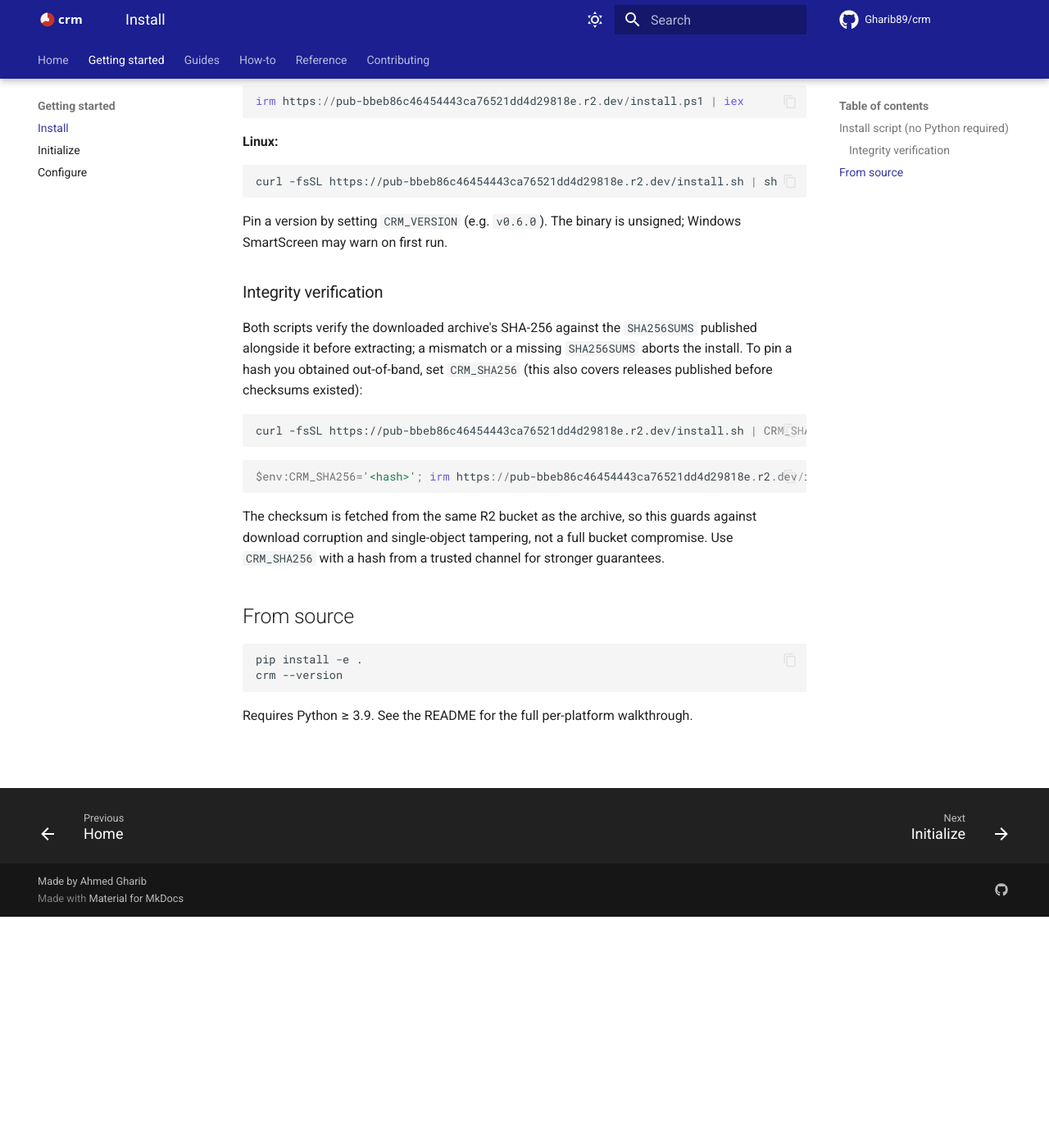
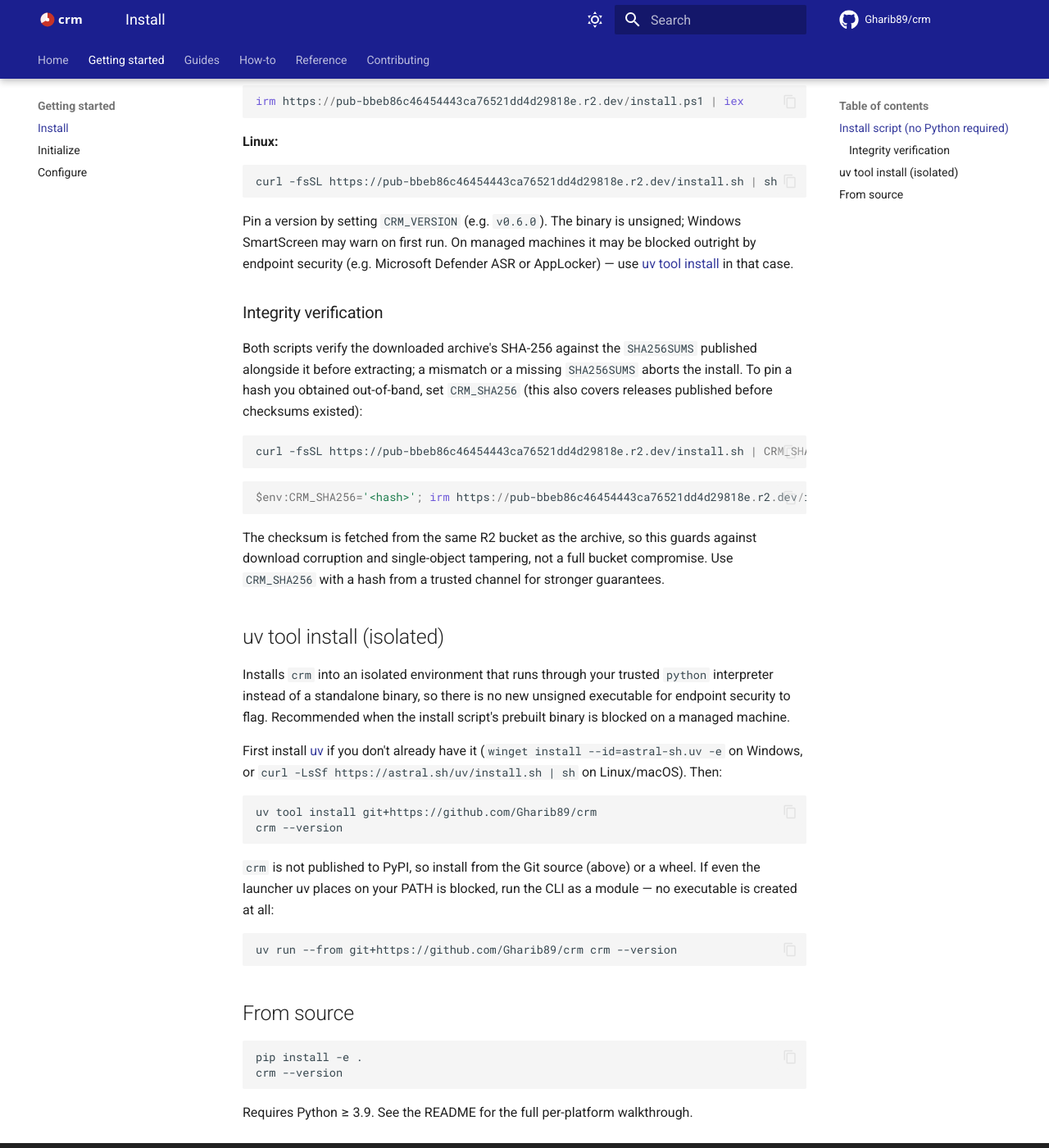
Before and after one commit to Gharib89/crm, an MkDocs documentation site: the page built from docs/getting-started/install.md, in a window 1280 px wide and 1400 px high, scrolled down 282 px. Shown: the whole window at 82% size. Built offline with MkDocs 1.6.1 and Material for MkDocs 9.7.7, drawn with Linux system fonts in a browser that asks for light colours; comment, search, counter and statistics services are not loaded.

Commit message:
docs(install): add uv tool install option for ASR-blocked machines
The release crm.exe is an unsigned PyInstaller bundle and gets blocked by
Microsoft Defender ASR (ransomware rule) on MDM-managed machines, with no
local workaround. Add `uv tool install` as an isolated install path that runs
through the trusted python interpreter so no new low-prevalence executable is
created, with a link to uv's installer and a `uv run --from` module fallback.

Co-Authored-By: Claude Opus 4.8 (1M context) <noreply@anthropic.com>

````diff
--- a/docs/getting-started/install.md
+++ b/docs/getting-started/install.md
@@ -18,7 +18,9 @@ curl -fsSL https://pub-bbeb86c46454443ca76521dd4d29818e.r2.dev/install.sh | sh
 ```
 
 Pin a version by setting `CRM_VERSION` (e.g. `v0.6.0`). The binary is unsigned;
-Windows SmartScreen may warn on first run.
+Windows SmartScreen may warn on first run. On managed machines it may be blocked
+outright by endpoint security (e.g. Microsoft Defender ASR or AppLocker) — use
+[uv tool install](#uv-tool-install-isolated) in that case.
 
 ### Integrity verification
 
@@ -40,6 +42,30 @@ against download corruption and single-object tampering, not a full bucket
 compromise. Use `CRM_SHA256` with a hash from a trusted channel for stronger
 guarantees.
 
+## uv tool install (isolated)
+
+Installs `crm` into an isolated environment that runs through your trusted
+`python` interpreter instead of a standalone binary, so there is no new unsigned
+executable for endpoint security to flag. Recommended when the install script's
+prebuilt binary is blocked on a managed machine.
+
+First install [uv](https://docs.astral.sh/uv/getting-started/installation/) if
+you don't already have it (`winget install --id=astral-sh.uv -e` on Windows, or
+`curl -LsSf https://astral.sh/uv/install.sh | sh` on Linux/macOS). Then:
+
+```bash
+uv tool install git+https://github.com/Gharib89/crm
+crm --version
+```
+
+`crm` is not published to PyPI, so install from the Git source (above) or a
+wheel. If even the launcher uv places on your PATH is blocked, run the CLI as a
+module — no executable is created at all:
+
+```bash
+uv run --from git+https://github.com/Gharib89/crm crm --version
+```
+
 ## From source
 
 ```bash
````
Also changed, not shown: README.md (+44 -2 lines).
